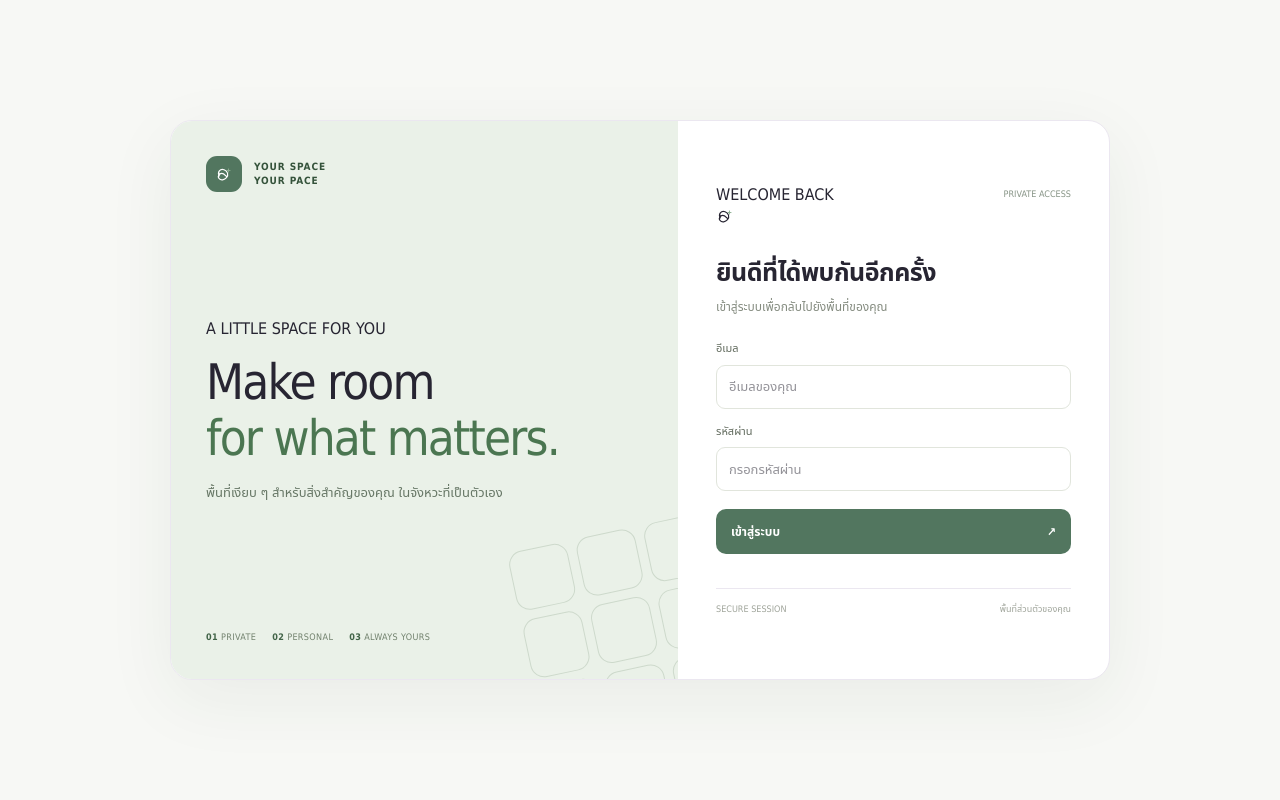
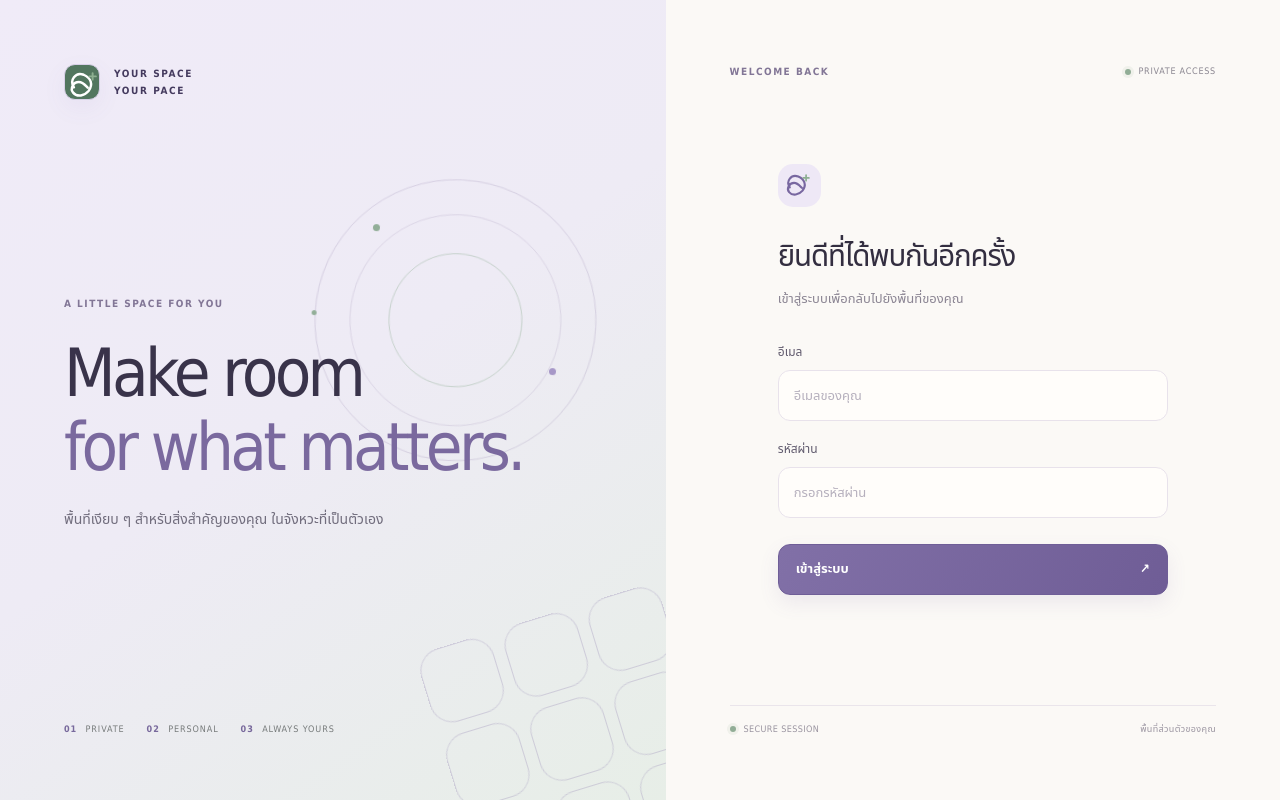
Before and after one commit to smmm1/money102, a React (Vite) app: page / in a window 1280 px wide. Built offline with nearby package versions, Linux system fonts and the light colour scheme; no server answers.

Commit message:
Style full-screen quiet luxury login and matching connection screens

```diff
--- a/src/command-center.css
+++ b/src/command-center.css
@@ -779,3 +779,253 @@ body { background:#faf8f5; color:#302b38; }
   .page-content,.page-content > *,.motion-soft .page-content,.motion-soft .page-content > * { animation:none!important; }
   .tool-card,.surface,.note-card,.button,.icon-button,.text-button,.filter-tab,.top-nav-link,.theme-trigger,.theme-swatch { transition:none!important; }
 }
+
+
+/* Quiet Luxury authentication experience */
+.cc-auth-screen {
+  --auth-ink: #302b3d;
+  --auth-muted: #858093;
+  --auth-line: #ebe6ef;
+  --auth-lavender: #7968a4;
+  --auth-lavender-deep: #66548f;
+  --auth-sage: #91ad96;
+  min-height: 100vh;
+  min-height: 100svh;
+  width: 100%;
+  display: block;
+  padding: 0;
+  overflow: hidden;
+  background: #fbf9f6;
+  color: var(--auth-ink);
+}
+.cc-auth-frame {
+  display: grid;
+  grid-template-columns: minmax(0, 1.04fr) minmax(420px, .96fr);
+  width: 100%;
+  min-height: 100vh;
+  min-height: 100svh;
+  border: 0;
+  border-radius: 0;
+  overflow: hidden;
+  background: #fbf9f6;
+  box-shadow: none;
+}
+.cc-auth-brand-panel {
+  isolation: isolate;
+  min-height: 100%;
+  padding: clamp(32px, 5vw, 76px);
+  background: linear-gradient(145deg, #f0ebf8 0%, #eeebf5 49%, #e7eee7 100%);
+  color: #39324b;
+}
+.cc-auth-brand { gap: 14px; color: #443a5e; }
+.cc-auth-logo {
+  display: grid;
+  place-items: center;
+  width: 49px;
+  height: 49px;
+  border: 1px solid #d8d0e7;
+  border-radius: 17px;
+  background: #fbf9ffb8;
+  color: var(--auth-lavender);
+  box-shadow: 0 8px 24px #7663a910;
+}
+.cc-auth-logo svg { width: 39px; height: 39px; }
+.cc-auth-brand strong {
+  font-family: Tahoma, "Noto Sans Thai", sans-serif;
+  font-size: 10px;
+  font-weight: 600;
+  letter-spacing: .16em;
+  line-height: 1.7;
+}
+.cc-auth-editorial { margin: auto 0; padding: clamp(60px, 9vh, 112px) 0; }
+.cc-overline {
+  color: #827696;
+  font-family: Tahoma, "Noto Sans Thai", sans-serif;
+  font-size: 10px;
+  font-weight: 600;
+  letter-spacing: .15em;
+}
+.cc-auth-editorial h1 {
+  margin: 22px 0 20px;
+  color: #39334a;
+  font-family: Tahoma, "Noto Sans Thai", sans-serif;
+  font-size: clamp(44px, 5.2vw, 76px);
+  font-weight: 400;
+  line-height: 1.12;
+  letter-spacing: -.055em;
+}
+.cc-auth-editorial h1 em { color: #7a699e; font-style: normal; }
+.cc-auth-editorial p {
+  max-width: 330px;
+  color: #716d7d;
+  font-size: 14px;
+  line-height: 2;
+}
+.cc-auth-index { gap: 22px; color: #777b7b; font-size: 9px; letter-spacing: .1em; }
+.cc-auth-index b { margin-right: 5px; color: #78699c; font-weight: 600; }
+.cc-auth-grid-art {
+  right: -32px;
+  bottom: -65px;
+  grid-template-columns: repeat(3, 76px);
+  gap: 12px;
+  transform: rotate(-17deg);
+  opacity: .35;
+}
+.cc-auth-grid-art i { width: 76px; height: 76px; border-color: #9b8db8; border-radius: 23px; }
+.cc-auth-orbit {
+  position: absolute;
+  z-index: -1;
+  top: 22%;
+  right: 10%;
+  width: clamp(170px, 22vw, 310px);
+  aspect-ratio: 1;
+  border: 1px solid #b9aecb75;
+  border-radius: 50%;
+  animation: auth-orbit-float 14s ease-in-out infinite alternate;
+}
+.cc-auth-orbit::before, .cc-auth-orbit::after {
+  position: absolute;
+  inset: 12%;
+  border: 1px solid #b9aecb5c;
+  border-radius: 50%;
+  content: "";
+}
+.cc-auth-orbit::after { inset: 26%; border-color: #94b19a70; }
+.cc-auth-orbit span { position: absolute; width: 7px; height: 7px; border-radius: 50%; background: #92ae98; }
+.cc-auth-orbit span:nth-child(1) { top: 17%; left: 19%; }
+.cc-auth-orbit span:nth-child(2) { right: 13%; bottom: 32%; background: #a697c7; }
+.cc-auth-orbit span:nth-child(3) { top: 49%; left: -4px; width: 5px; height: 5px; }
+.cc-auth-form-side {
+  justify-content: space-between;
+  min-height: 100%;
+  padding: clamp(30px, 5vw, 76px);
+  background: #fbf9f6;
+}
+.cc-auth-form-top { color: #777087; }
+.cc-auth-lock { display: inline-flex; align-items: center; gap: 7px; color: #8b8791; font-size: 9px; letter-spacing: .08em; }
+.cc-auth-lock i, .cc-auth-foot i {
+  display: inline-block;
+  width: 6px;
+  height: 6px;
+  border-radius: 50%;
+  background: #91ad96;
+  box-shadow: 0 0 0 3px #91ad961c;
+}
+.cc-auth-form-content { width: min(100%, 390px); margin: auto; padding: 48px 0; animation: auth-content-in .55s cubic-bezier(.2,.7,.2,1) both; }
+.cc-auth-mini-mark {
+  display: grid;
+  place-items: center;
+  width: 43px;
+  height: 43px;
+  margin-bottom: 27px;
+  border-radius: 15px;
+  background: #eee8f6;
+  color: #7867a0;
+}
+.cc-auth-mini-mark svg { width: 34px; height: 34px; }
+.cc-auth-form-side h2 { margin: 0 0 9px; color: #332e40; font-size: clamp(24px, 2.3vw, 31px); font-weight: 500; letter-spacing: -.04em; line-height: 1.5; }
+.cc-auth-intro { margin: 0 0 31px; color: #8b8593; font-size: 13px; line-height: 1.9; }
+.cc-auth-form { gap: 19px; }
+.cc-auth-form label { gap: 9px; color: #615b6e; font-size: 12px; font-weight: 500; }
+.cc-auth-form input {
+  width: 100%;
+  height: 51px;
+  padding: 0 15px;
+  border: 1px solid #e8e2eb;
+  border-radius: 12px;
+  outline: none;
+  background: #fffdfa;
+  color: #373144;
+  font-size: 13px;
+  transition: border-color .2s, box-shadow .2s, background .2s;
+}
+.cc-auth-form input::placeholder { color: #b6b0bd; }
+.cc-auth-form input:focus { border-color: #a99ac8; background: #fff; box-shadow: 0 0 0 4px #a99ac81c; }
+.cc-auth-submit {
+  min-height: 51px;
+  margin-top: 7px;
+  padding: 0 17px;
+  border: 1px solid #6f5e97;
+  border-radius: 12px;
+  background: linear-gradient(115deg, #8170a7, #6f5d96);
+  color: white;
+  font-size: 13px;
+  font-weight: 600;
+  box-shadow: 0 8px 20px #76639c1b;
+  transition: transform .2s ease, box-shadow .2s ease, filter .2s ease;
+}
+.cc-auth-submit:hover:not(:disabled) { transform: translateY(-1px); box-shadow: 0 11px 24px #76639c2c; filter: brightness(1.025); }
+.cc-auth-submit:active:not(:disabled) { transform: translateY(0); }
+.cc-auth-button-spinner {
+  display: inline-block;
+  width: 13px;
+  height: 13px;
+  margin-right: 9px;
+  border: 1.5px solid #ffffff65;
+  border-top-color: white;
+  border-radius: 50%;
+  vertical-align: -2px;
+  animation: auth-spin .8s linear infinite;
+}
+.cc-auth-message { padding: 11px 12px; border: 1px solid #eadbd9; border-radius: 10px; background: #fbf1ef; color: #9c5b55; font-size: 12px; }
+.cc-auth-foot { margin-top: 25px; padding-top: 17px; border-color: #eae5eb; color: #9b95a1; font-size: 9px; letter-spacing: .04em; }
+.cc-auth-foot span:first-child { display: inline-flex; align-items: center; gap: 8px; }
+.cc-auth-screen-status .cc-auth-brand-panel { min-height: 100vh; min-height: 100svh; }
+.cc-auth-status-side { align-items: stretch; }
+.cc-auth-status-content { display: flex; flex-direction: column; align-items: flex-start; width: min(100%, 390px); margin: auto; padding: 48px 0; animation: auth-content-in .55s cubic-bezier(.2,.7,.2,1) both; }
+.cc-auth-status-icon {
+  display: grid;
+  place-items: center;
+  width: 54px;
+  height: 54px;
+  margin-bottom: 27px;
+  border: 1px solid #e4ddef;
+  border-radius: 18px;
+  background: #f1edf7;
+  color: #7968a4;
+  font-size: 23px;
+}
+.cc-auth-status-icon.is-error { border-color: #ead8d5; background: #fbefed; color: #a65d55; }
+.cc-auth-status-content h2 { margin: 13px 0 8px; font-size: 27px; }
+.cc-auth-status-content p { margin: 0; color: #898392; font-size: 13px; line-height: 1.9; overflow-wrap: anywhere; }
+.cc-auth-progress { width: 100%; height: 3px; margin-top: 29px; overflow: hidden; border-radius: 10px; background: #eae5ef; }
+.cc-auth-progress span { display: block; width: 38%; height: 100%; border-radius: inherit; background: linear-gradient(90deg, #8b79b0, #9ab8a0); animation: auth-progress 1.8s ease-in-out infinite; }
+@keyframes auth-content-in { from { opacity: 0; transform: translateY(9px); } to { opacity: 1; transform: translateY(0); } }
+@keyframes auth-orbit-float { from { transform: translate3d(0,0,0) rotate(0deg); } to { transform: translate3d(-8px,10px,0) rotate(9deg); } }
+@keyframes auth-progress { 0% { transform: translateX(-120%); } 100% { transform: translateX(360%); } }
+@media (max-width: 820px) {
+  .cc-auth-frame { grid-template-columns: minmax(0, 1fr) minmax(350px, .95fr); }
+  .cc-auth-brand-panel { padding: 32px; }
+  .cc-auth-form-side { padding: 32px; }
+  .cc-auth-editorial h1 { font-size: clamp(40px, 5vw, 58px); }
+  .cc-auth-orbit { right: -15%; top: 25%; }
+}
+@media (max-width: 620px) {
+  .cc-auth-screen { overflow-y: auto; }
+  .cc-auth-frame { display: flex; flex-direction: column; min-height: 100vh; min-height: 100svh; }
+  .cc-auth-brand-panel { flex: 0 0 auto; min-height: 35vh; min-height: 35svh; padding: 23px 25px 20px; }
+  .cc-auth-brand .cc-auth-logo { width: 39px; height: 39px; border-radius: 13px; }
+  .cc-auth-logo svg { width: 32px; height: 32px; }
+  .cc-auth-brand strong { font-size: 9px; }
+  .cc-auth-editorial { padding: 24px 0 21px; }
+  .cc-auth-editorial h1 { margin: 9px 0 8px; font-size: clamp(31px, 8vw, 43px); letter-spacing: -.045em; }
+  .cc-auth-editorial p { max-width: 290px; margin: 0; font-size: 11px; line-height: 1.8; }
+  .cc-auth-index { gap: 13px; font-size: 8px; }
+  .cc-auth-grid-art { right: -32px; bottom: -65px; }
+  .cc-auth-orbit { top: 7%; right: -50px; width: 155px; opacity: .7; }
+  .cc-auth-form-side { flex: 1 0 auto; min-height: 65vh; min-height: 65svh; padding: 25px; }
+  .cc-auth-form-content { padding: 35px 0; }
+  .cc-auth-mini-mark { width: 37px; height: 37px; margin-bottom: 19px; border-radius: 13px; }
+  .cc-auth-mini-mark svg { width: 30px; height: 30px; }
+  .cc-auth-form-side h2 { font-size: 23px; }
+  .cc-auth-intro { margin-bottom: 24px; }
+  .cc-auth-form input { height: 49px; }
+  .cc-auth-foot { margin-top: 18px; }
+  .cc-auth-status-side { min-height: 65vh; }
+  .cc-auth-status-content { padding: 35px 0; }
+}
+@media (prefers-reduced-motion: reduce) {
+  .cc-auth-orbit, .cc-auth-progress span, .cc-auth-loader, .cc-auth-button-spinner { animation: none !important; }
+  .cc-auth-form-content, .cc-auth-status-content { animation: none !important; }
+  .cc-auth-form input, .cc-auth-submit { transition: none !important; }
+}
```
